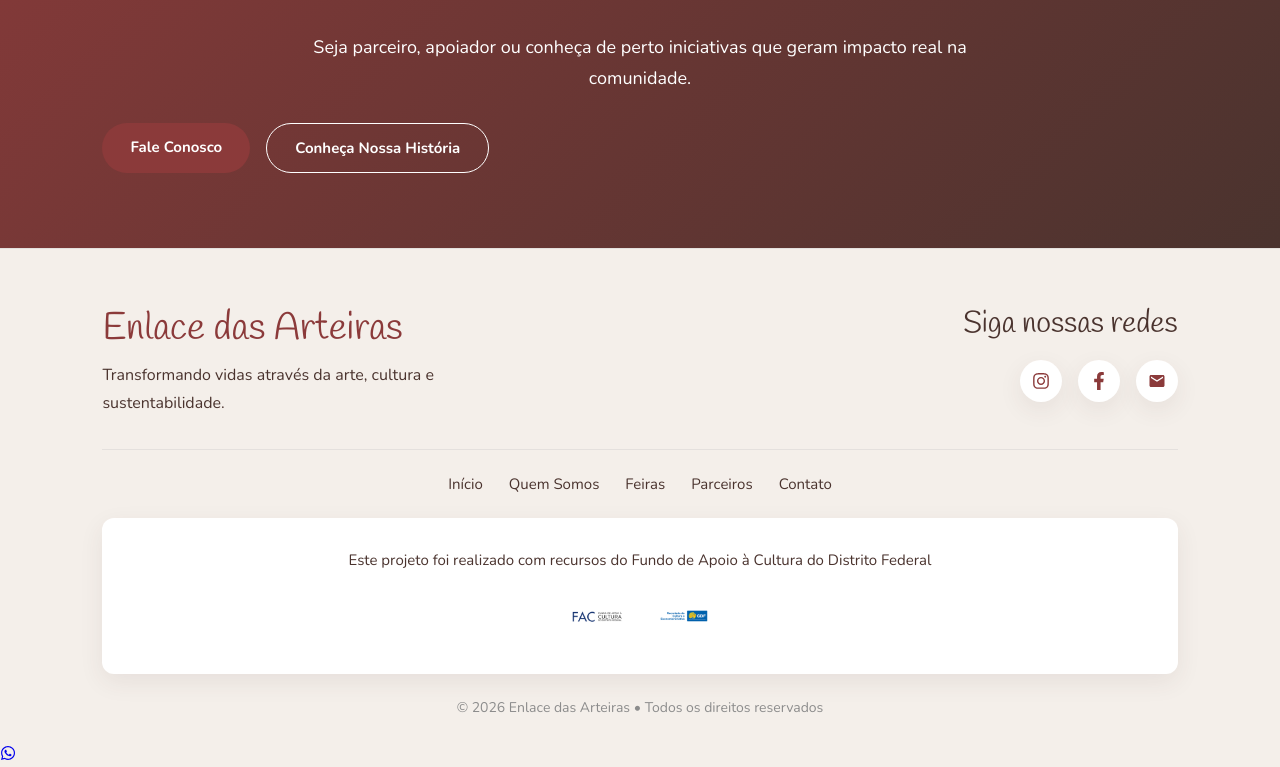
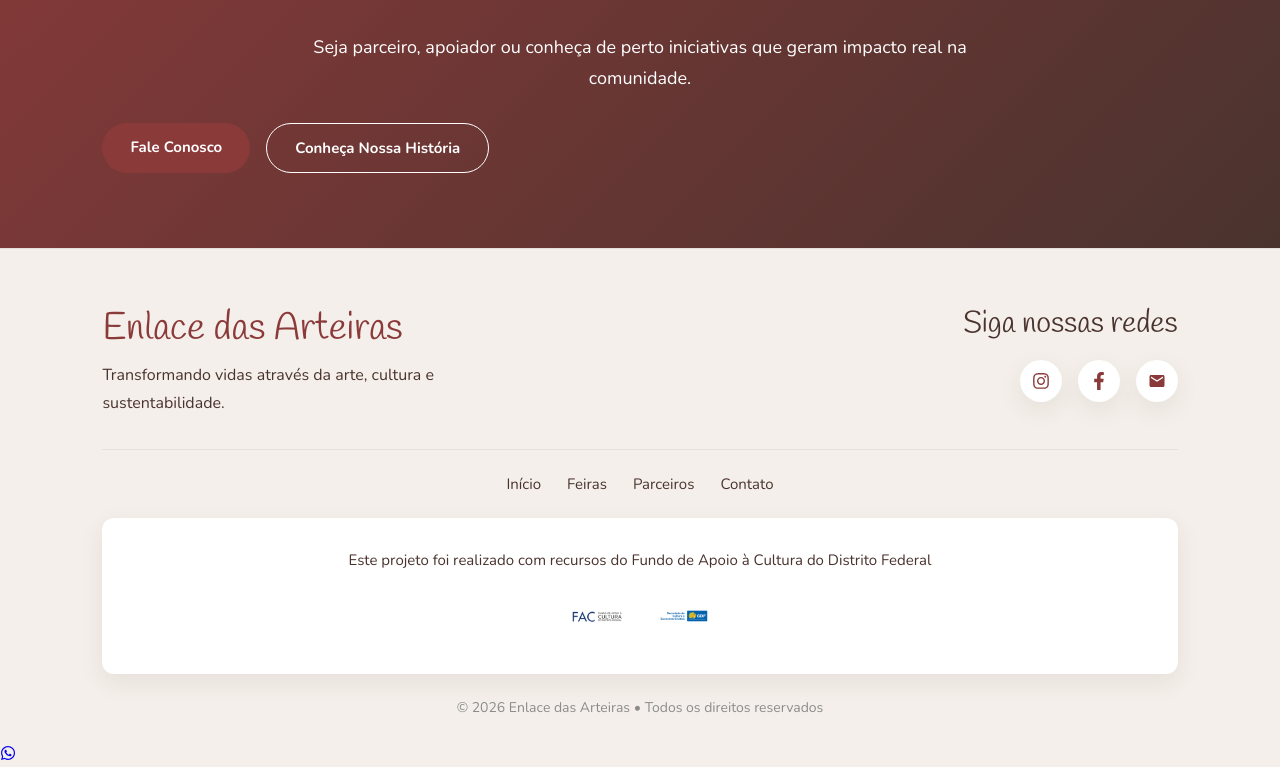
Before and after one commit to fabiorodrigueslima/Enlace, a React (Vite) app: page / in a window 1280 px wide. Shown: the part 4011-4778 px from the top of the page. Built offline with nearby package versions, Linux system fonts and the light colour scheme.

Commit message:
Atualização do site

```diff
--- a/src/components/Footer.jsx
+++ b/src/components/Footer.jsx
@@ -40,7 +40,6 @@ export default function Footer() {
 
             <nav className="footer-menu">
                 <a href="/">Início</a>
-                <a href="/quem-somos">Quem Somos</a>
                 <a href="#feiras">Feiras</a>
                 <a href="/parceiros">Parceiros</a>
                 <a href="#contato">Contato</a>
```
